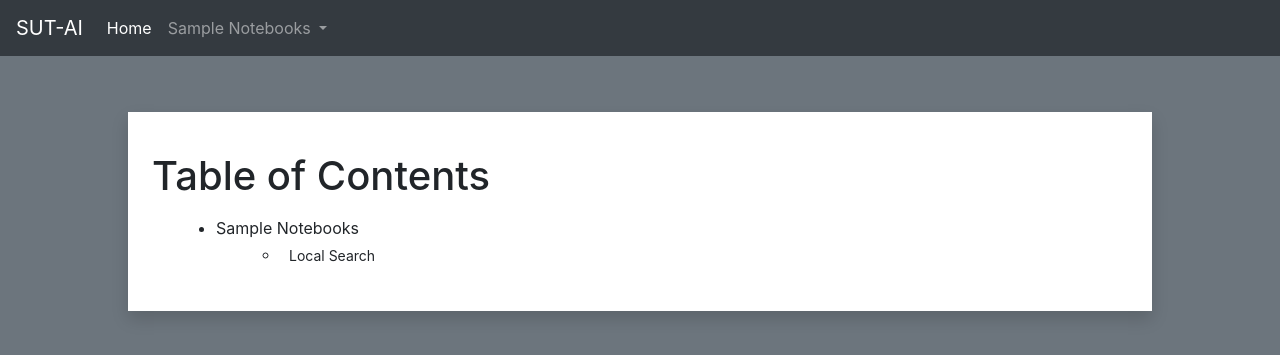
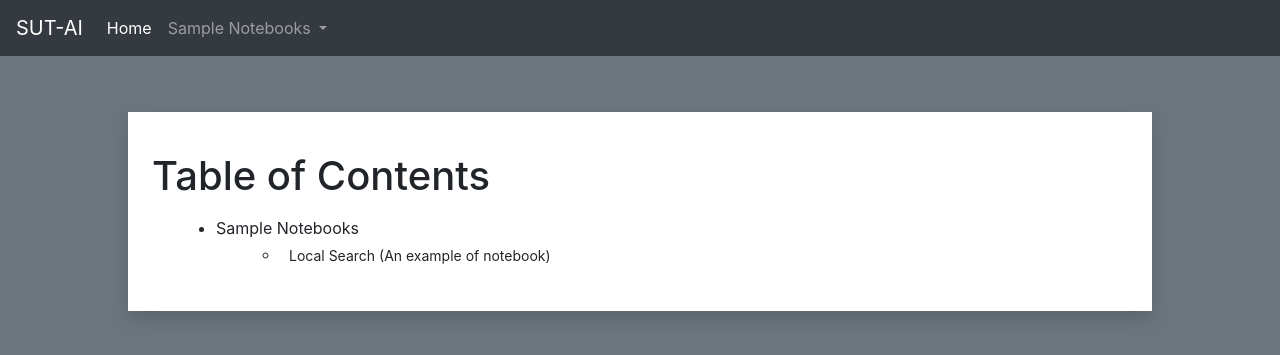
Before and after one commit to webifier/build, a Jekyll site: the page built from index.html, in a window 1280 px wide. Shown: the top 355 px of the page. Built offline with Jekyll 4.4.1, drawn with Linux system fonts in a browser that asks for light colours.

Commit message:
Feature: Modify Example Notebook (#8)

```diff
--- a/_data/content.yml
+++ b/_data/content.yml
@@ -40,5 +40,5 @@
 - title: Sample Notebooks
   id: sample
   notes:
-    - title: Local Search
-      notebook: LocalSearch
+    - title: Local Search (An example of notebook)
+      notebook: Example
```
Also changed, not shown: notebooks/Example/SimulatedAnnealing.gif (renamed from notebooks/LocalSearch/SimulatedAnnealing.gif), notebooks/Example/authors/ahmadsalimi.png (renamed from notebooks/LocalSearch/authors/ahmadsalimi.png), notebooks/Example/authors/default.png (renamed from notebooks/LocalSearch/authors/default.png), notebooks/Example/authors/metadata.yml (renamed from notebooks/LocalSearch/authors/metadata.yml), notebooks/Example/new_example.csv (renamed from notebooks/LocalSearch/new_example.csv), 2 other files.
